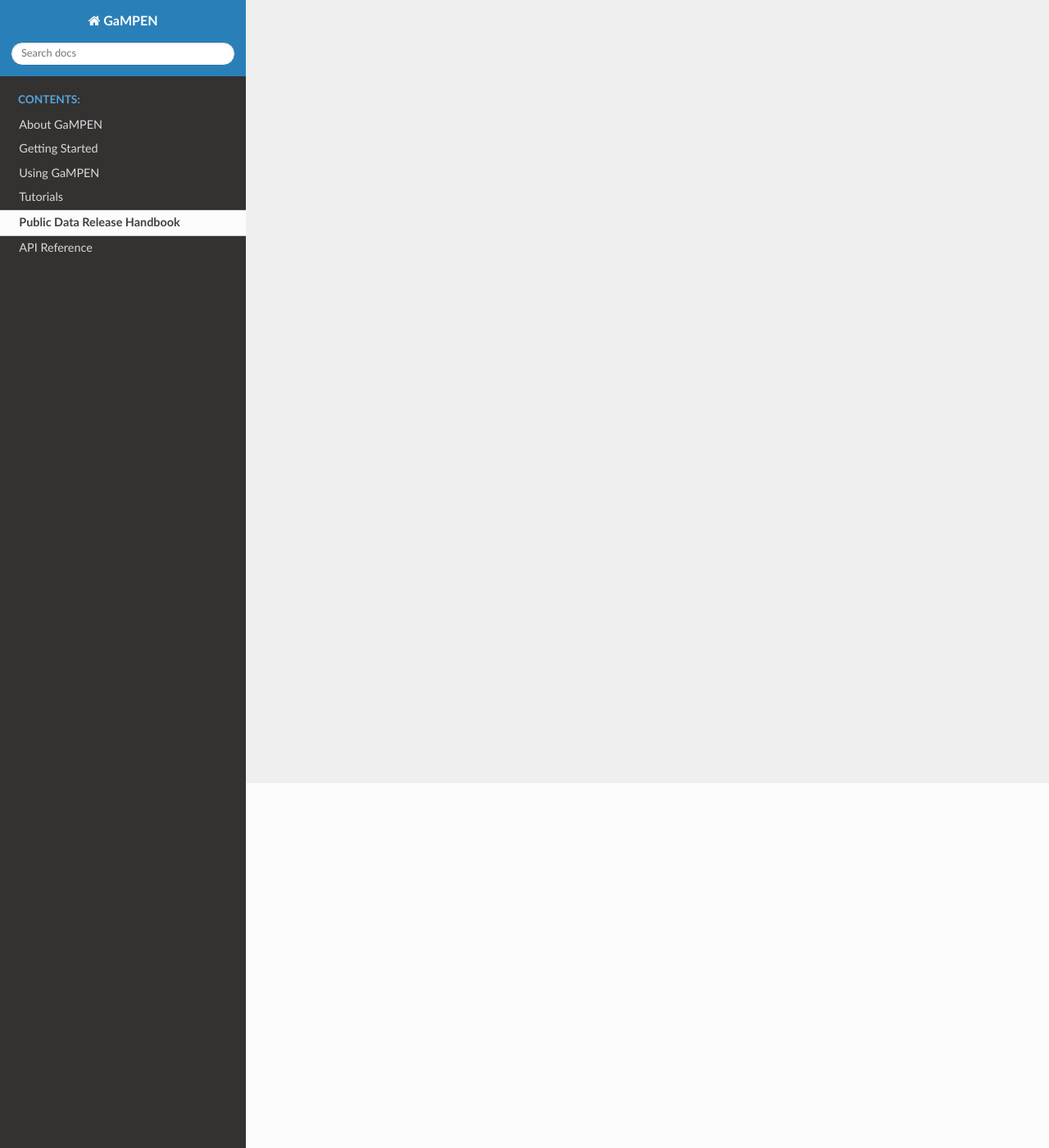
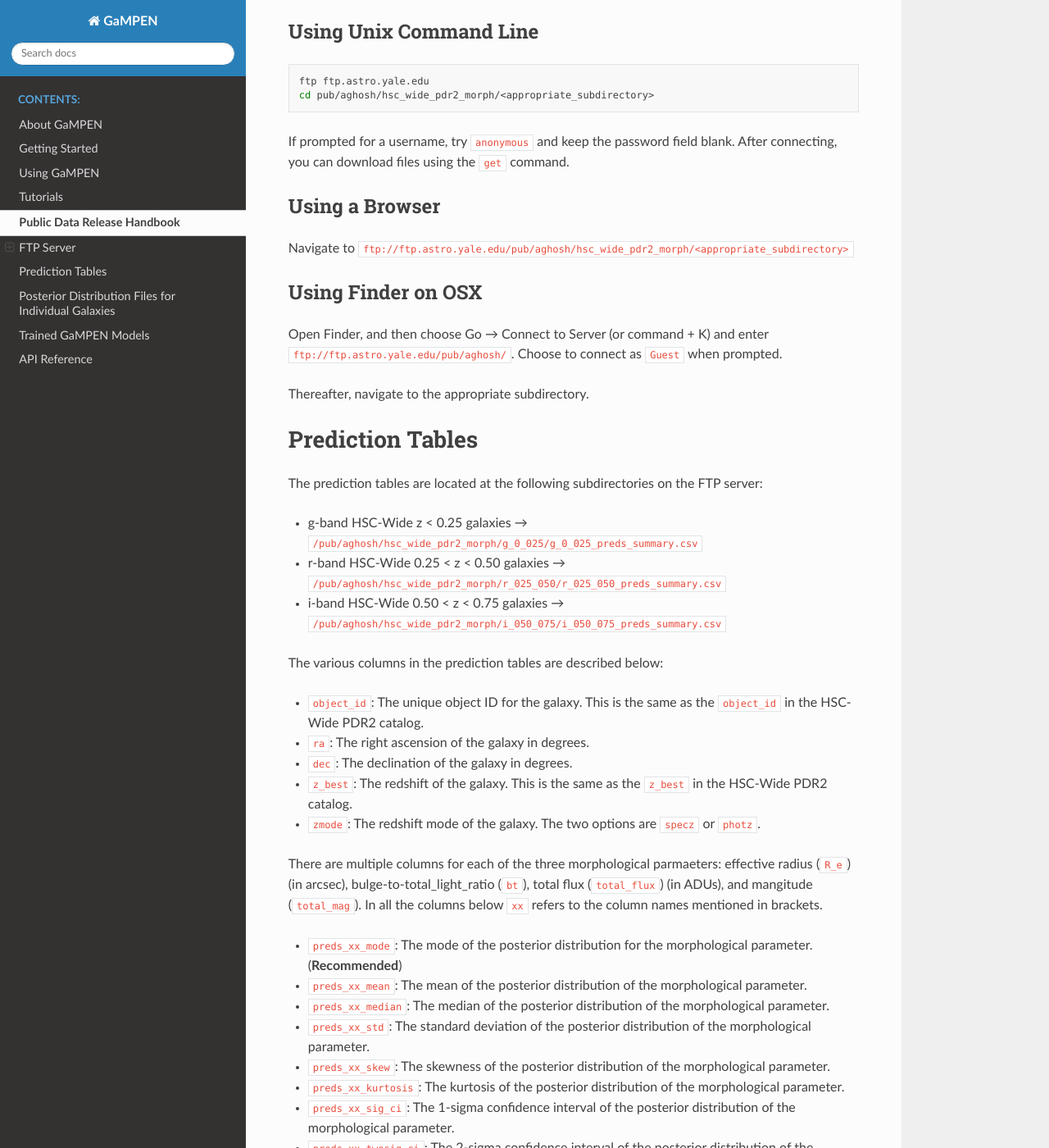
Before and after one commit to aritraghsh09/GaMPEN, a Sphinx documentation site: the page built from docs/source/Public_data.md, in a window 1280 px wide and 1400 px high, scrolled down 445 px. Shown: the whole window at 82% size. Built offline with Sphinx 7.4.7 and the Read the Docs theme 2.0.0, drawn with Linux system fonts in a browser that asks for light colours; pages that are not in the unit, such as notebooks, are missing from menus; some of the changed text lies outside the part shown.

Commit message:
Adding details about the Public Data Release

````diff
--- a/docs/source/Public_data.md
+++ b/docs/source/Public_data.md
@@ -1,6 +1,100 @@
 # Public Data Release Handbook
 
 ```{note}
-The HSC morphological parameter catalogs will be released in late Fall 2023
-on this page.
+We are still rolling out the full data release of HSC PDR2 morphological parameters. This page will be updated continuously through the Fall of 2022. Please check back for updates and contact us if you have any questions.
 ```
+
+# FTP Server
+
+All components of the public data release are hosted on the Yale Astronomy FTP server ``ftp.astro.yale.edu``. There are multiple ways you can access the FTP server, and we summarize some of the methods below.
+
+
+## Using Unix Command Line
+
+```bash
+ftp ftp.astro.yale.edu
+cd pub/aghosh/hsc_wide_pdr2_morph/<appropriate_subdirectory>
+```
+
+If prompted for a username, try `anonymous` and keep the password field blank. After connecting, you can download files using the ``get`` command.
+
+## Using a Browser
+
+Navigate to ``ftp://ftp.astro.yale.edu/pub/aghosh/hsc_wide_pdr2_morph/<appropriate_subdirectory>``
+
+## Using Finder on OSX
+
+Open Finder, and then choose Go &rarr; Connect to Server (or command + K) and enter ``ftp://ftp.astro.yale.edu/pub/aghosh/``. Choose to connect as
+``Guest`` when prompted.
+
+Thereafter, navigate to the appropriate subdirectory.
+
+
+# Prediction Tables
+
+The prediction tables are located at the following subdirectories on the FTP server:
+
+* g-band HSC-Wide z < 0.25 galaxies &rarr; ``/pub/aghosh/hsc_wide_pdr2_morph/g_0_025/g_0_025_preds_summary.csv``
+
+* r-band HSC-Wide 0.25 < z < 0.50 galaxies &rarr; ``/pub/aghosh/hsc_wide_pdr2_morph/r_025_050/r_025_050_preds_summary.csv``
+
+* i-band HSC-Wide 0.50 < z < 0.75 galaxies &rarr; ``/pub/aghosh/hsc_wide_pdr2_morph/i_050_075/i_050_075_preds_summary.csv``
+
+The various columns in the prediction tables are described below:
+
+* ``object_id``: The unique object ID for the galaxy. This is the same as the ``object_id`` in the HSC-Wide PDR2 catalog.
+
+* ``ra``: The right ascension of the galaxy in degrees.
+
+* ``dec``: The declination of the galaxy in degrees.
+
+* ``z_best``: The redshift of the galaxy. This is the same as the ``z_best`` in the HSC-Wide PDR2 catalog.
+
+* ``zmode``: The redshift mode of the galaxy. The two options are `specz` or `photz`.
+
+There are multiple columns for each of the three morphological parmaeters: effective radius (``R_e``) (in arcsec), bulge-to-total_light_ratio (``bt``), total flux (``total_flux``) (in ADUs), and mangitude (``total_mag``). In all the columns below `xx` refers to the column names mentioned in brackets.
+
+* ``preds_xx_mode``: The mode of the posterior distribution for the morphological parameter. (**Recommended**)
+
+* ``preds_xx_mean``: The mean of the posterior distribution of the morphological parameter.
+
+* ``preds_xx_median``: The median of the posterior distribution of the morphological parameter.
+
+* ``preds_xx_std``: The standard deviation of the posterior distribution of the morphological parameter.
+
+* ``preds_xx_skew``: The skewness of the posterior distribution of the morphological parameter.
+
+* ``preds_xx_kurtosis``: The kurtosis of the posterior distribution of the morphological parameter.
+
+* ``preds_xx_sig_ci``: The 1-sigma confidence interval of the posterior distribution of the morphological parameter.
+
+* ``preds_xx_twosig_ci``: The 2-sigma confidence interval of the posterior distribution of the morphological parameter.
+
+* ``preds_xx_threesig_ci``: The 3-sigma confidence interval of the posterior distribution of the morphological parameter.
+
+
+# Posterior Distribution Files for Individual Galaxies
+
+The predicted posterior distributions for individual galaxies are available as ``.npy`` files. The files are named as ``zz.npy`` where zz is the ``object_id`` mentioned in the prediction tables. The files located at the following subdirectories on the FTP server:
+
+* g-band HSC-Wide z < 0.25 galaxies &rarr; ``/pub/aghosh/hsc_wide_pdr2_morph/g_0_025/posterior_arrays/``
+
+* r-band HSC-Wide 0.25 < z < 0.50 galaxies &rarr; ``/pub/aghosh/hsc_wide_pdr2_morph/r_025_050/posterior_arrays/``
+
+* i-band HSC-Wide 0.50 < z < 0.75 galaxies &rarr; ``/pub/aghosh/hsc_wide_pdr2_morph/i_050_075/posterior_arrays/``
+
+You can load the `.npy` files using the `np.load` function in `Numpy`. The array dimensions are as follows:
+
+* 0 &rarr; x of radius (in arcsec)
+* 4 &rarr; y of radius (in arcsec)
+* 1 &rarr; x of flux (in ADUs)
+* 5 &rarr; y of flux (in ADUs)
+* 2 &rarr; x of bulge-to-total_light_ratio
+* 6 &rarr; y of bulge-to-total_light_ratio
+* 3 &rarr; x of magnitude
+* 7 &rarr; y of magnitude
+
+
+# Trained GaMPEN Models
+
+Coming Soon!
````
